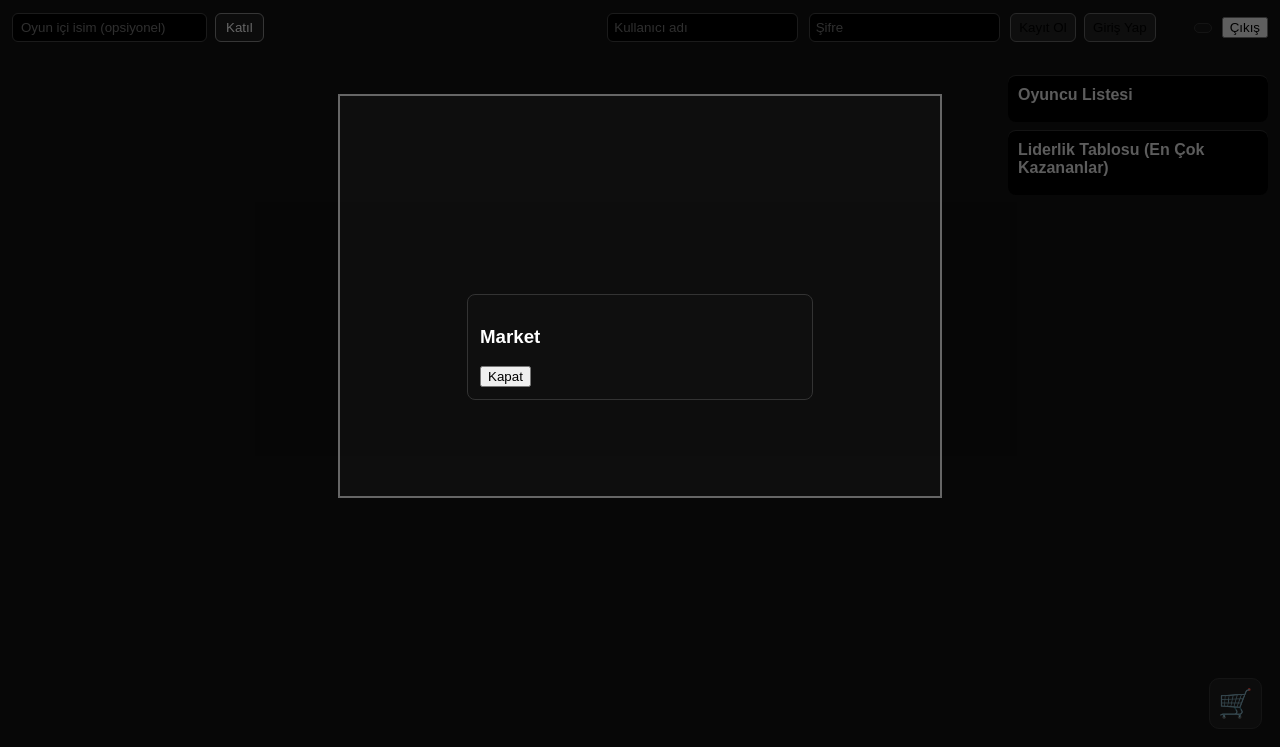
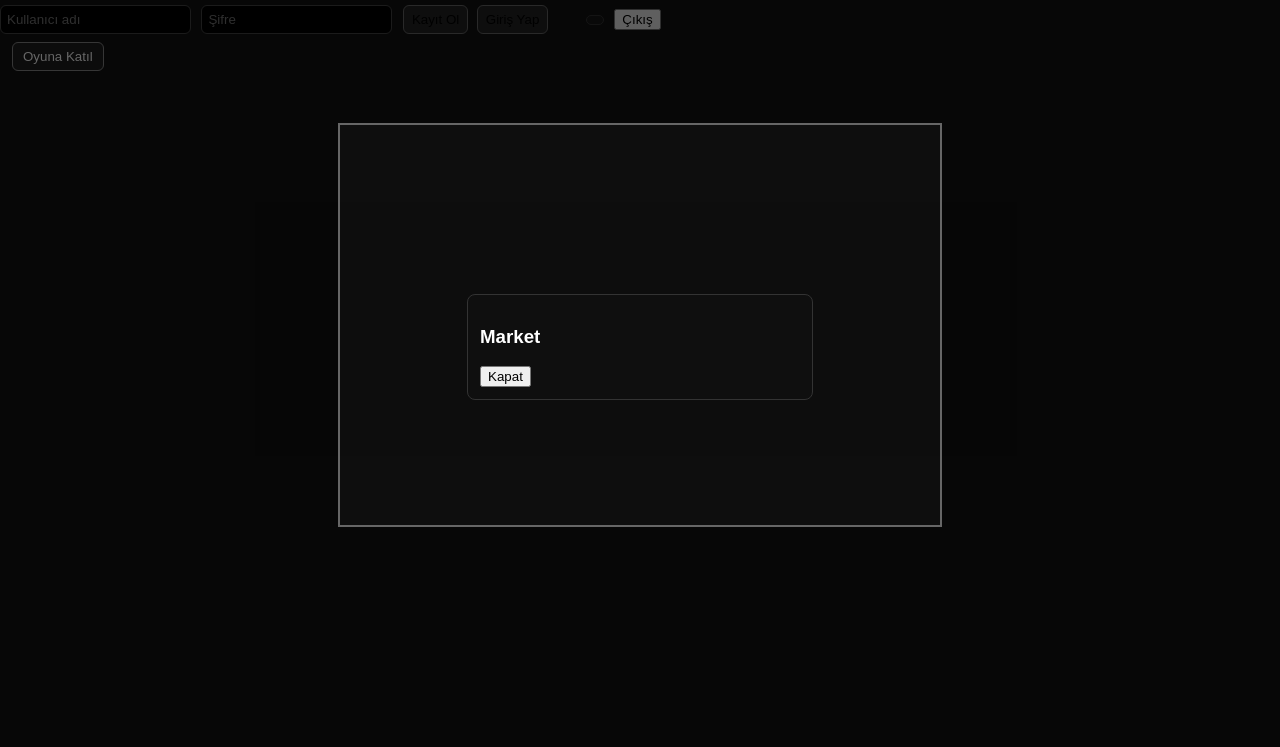
Before and after one commit to Negro31/Femboylar-Sava-yor, a website: page public/index.html in a window 1280 px wide. Shown: the part 53-800 px from the top of the page. Drawn offline with nearby package versions, Linux system fonts and the light colour scheme; no server answers.

Commit message:
Update index.html

```diff
--- a/public/index.html
+++ b/public/index.html
@@ -9,12 +9,7 @@
 <body>
   <h1>Femboylar Savaşıyor 👾</h1>
 
-  <div id="topBar">
-    <div id="menu">
-      <input id="displayName" placeholder="Oyun içi isim (opsiyonel)" />
-      <button id="joinBtn">Katıl</button>
-    </div>
-
+  <!-- Giriş/Kayıt ekranı -->
   <div id="auth">
     <div id="authForms">
       <input id="authUser" placeholder="Kullanıcı adı" />
@@ -28,13 +23,19 @@
       <button id="logoutBtn">Çıkış</button>
     </div>
   </div>
+
+  <!-- Oyun menüsü (sadece giriş yaptıktan sonra görünecek) -->
+  <div id="topBar" class="hidden">
+    <div id="menu">
+      <button id="joinBtn">Oyuna Katıl</button>
+    </div>
   </div>
 
   <div id="status"></div>
 
-  <canvas id="gameCanvas" width="600" height="400"></canvas>
+  <canvas id="gameCanvas" width="600" height="400" class="hidden"></canvas>
 
-  <div id="side">
+  <div id="side" class="hidden">
     <div id="roster">
       <div class="roster-title">Oyuncu Listesi</div>
       <div id="rosterList" class="roster-list"></div>
@@ -47,7 +48,7 @@
   </div>
 
   <!-- Market icon -->
-  <div id="marketBtn" title="Market">🛒</div>
+  <div id="marketBtn" title="Market" class="hidden">🛒</div>
 
   <!-- Market modal -->
   <div id="marketModal" class="hidden">
```
Lines whose indentation alone changed are shown as unchanged.
